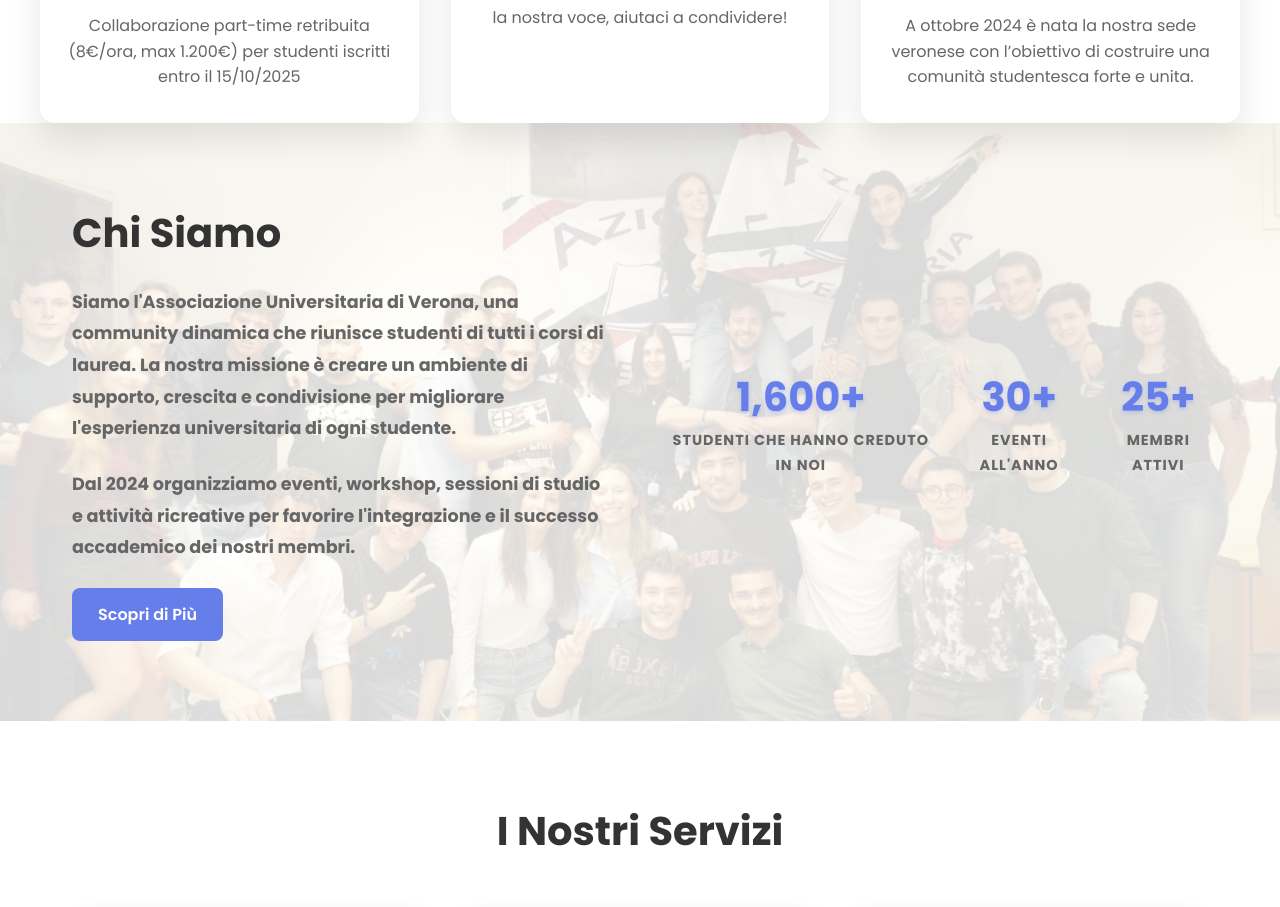
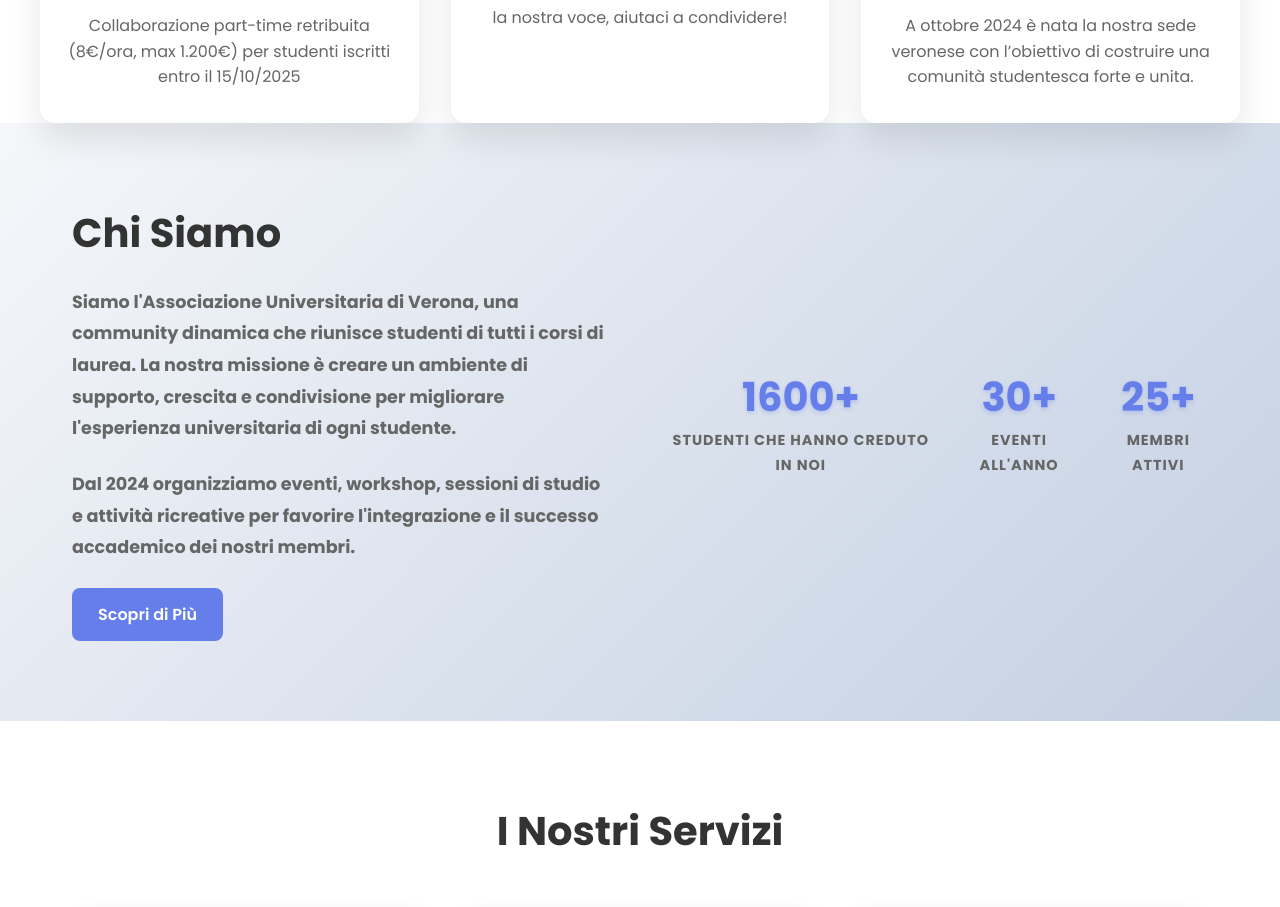
Before and after one commit to AUVerona/Azionesito2, a React (Vite) app: page /#/ in a window 1280 px wide. Shown: the part 953-1860 px from the top of the page. Built offline with nearby package versions, Linux system fonts and the light colour scheme.

Commit message:
Fix: rimossa immagine background che causava errore 404

```diff
--- a/src/pages/HomePage.tsx
+++ b/src/pages/HomePage.tsx
@@ -4,7 +4,6 @@ import Navbar from '../components/Navbar'
 import Hero from '../components/Hero'
 import ElevatedCards from '../components/ElevatedCards'
 import Footer from '../components/Footer'
-import AnimatedStats from '../components/AnimatedStats'
 import './HomePage.css'
 
 const HomePage: React.FC = () => {
@@ -15,24 +14,8 @@ const HomePage: React.FC = () => {
       <ElevatedCards />
 
       {/* Sezione Chi Siamo Preview */}
-      <section className="about-preview" style={{
-        backgroundImage: 'url(/fotodigruppo.jpeg)',
-        backgroundAttachment: 'fixed',
-        backgroundSize: 'cover',
-        backgroundPosition: 'center',
-        backgroundRepeat: 'no-repeat',
-        position: 'relative'
-      }}>
-        <div style={{
-          position: 'absolute',
-          top: 0,
-          left: 0,
-          right: 0,
-          bottom: 0,
-          backgroundColor: 'rgba(255, 255, 255, 0.85)',
-          zIndex: 1
-        }}></div>
-        <div className="container" style={{ position: 'relative', zIndex: 2 }}>
+      <section className="about-preview">
+        <div className="container">
           <div className="about-content">
             <div className="about-text">
               <h2>Chi Siamo</h2>
@@ -48,7 +31,20 @@ const HomePage: React.FC = () => {
               </p>
               <Link to="/chi-siamo" className="btn-primary">Scopri di Più</Link>
             </div>
-            <AnimatedStats />
+            <div className="about-stats">
+              <div className="stat">
+                <span className="stat-number">1600+</span>
+                <span className="stat-label">Studenti che hanno creduto in noi</span>
+              </div>
+              <div className="stat">
+                <span className="stat-number">30+</span>
+                <span className="stat-label">Eventi all'Anno</span>
+              </div>
+              <div className="stat">
+                <span className="stat-number">25+</span>
+                <span className="stat-label">Membri Attivi</span>
+              </div>
+            </div>
           </div>
         </div>
       </section>
```
Also changed, not shown: src/TestApp.tsx (added, +12 -0 lines).
